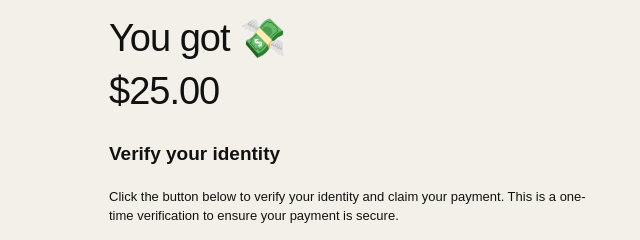
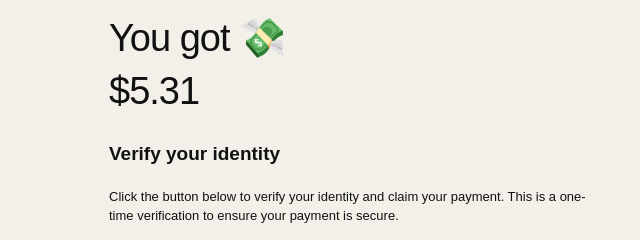
Before and after one commit to sharonfabio65-art/giverway, a website: page public/index.html in a window 1280 px wide. Shown: the part 162-402 px from the top of the page, 291-931 px from the left. Drawn offline with Linux system fonts and the light colour scheme.

Commit message:
Update index.html

```diff
--- a/public/index.html
+++ b/public/index.html
@@ -186,7 +186,7 @@
 
             <h1>You got 💸</h1>
 
-            <p class="amount">$25.00</p>
+            <p class="amount">$5.31</p>
 
             <h2>Verify your identity</h2>
 
```
